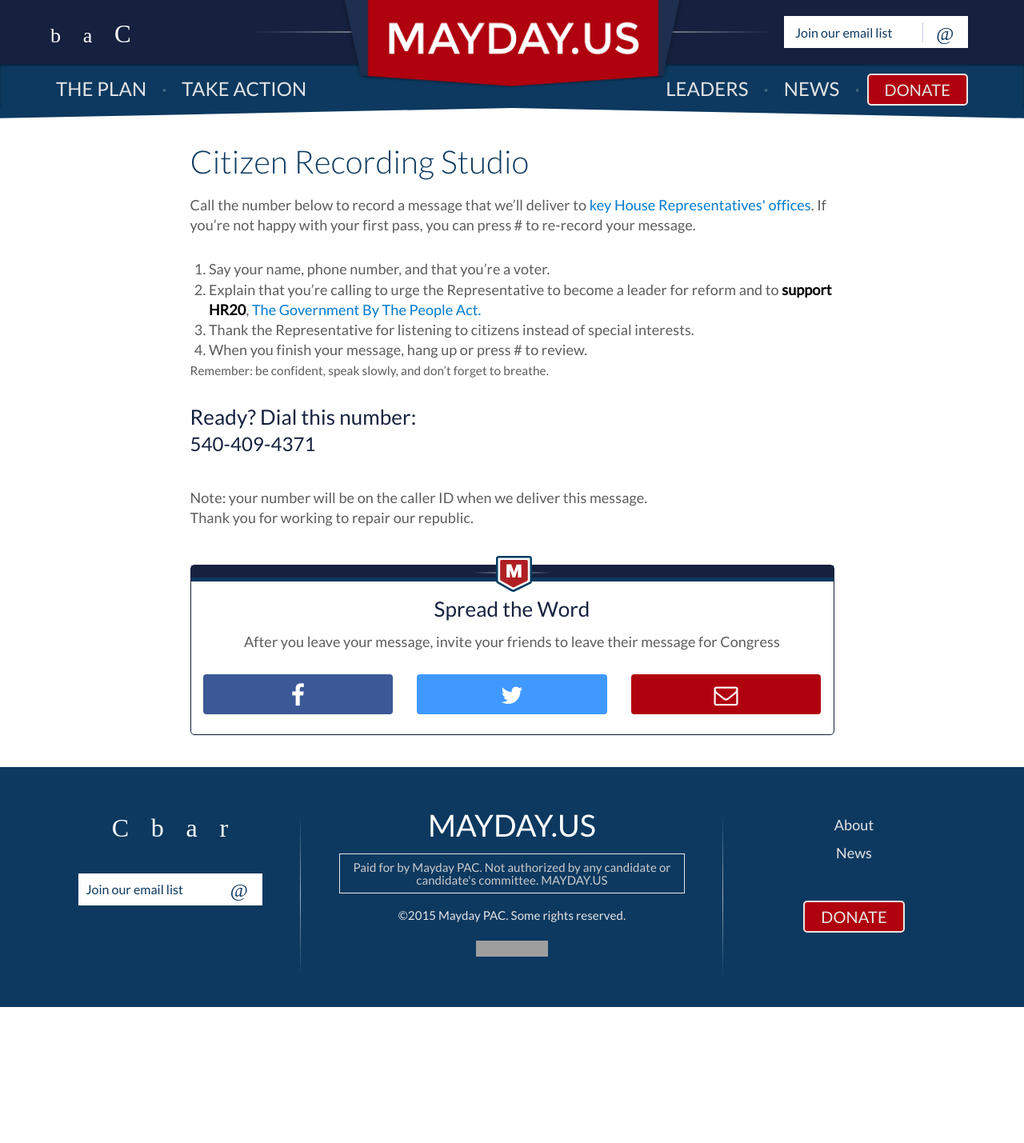
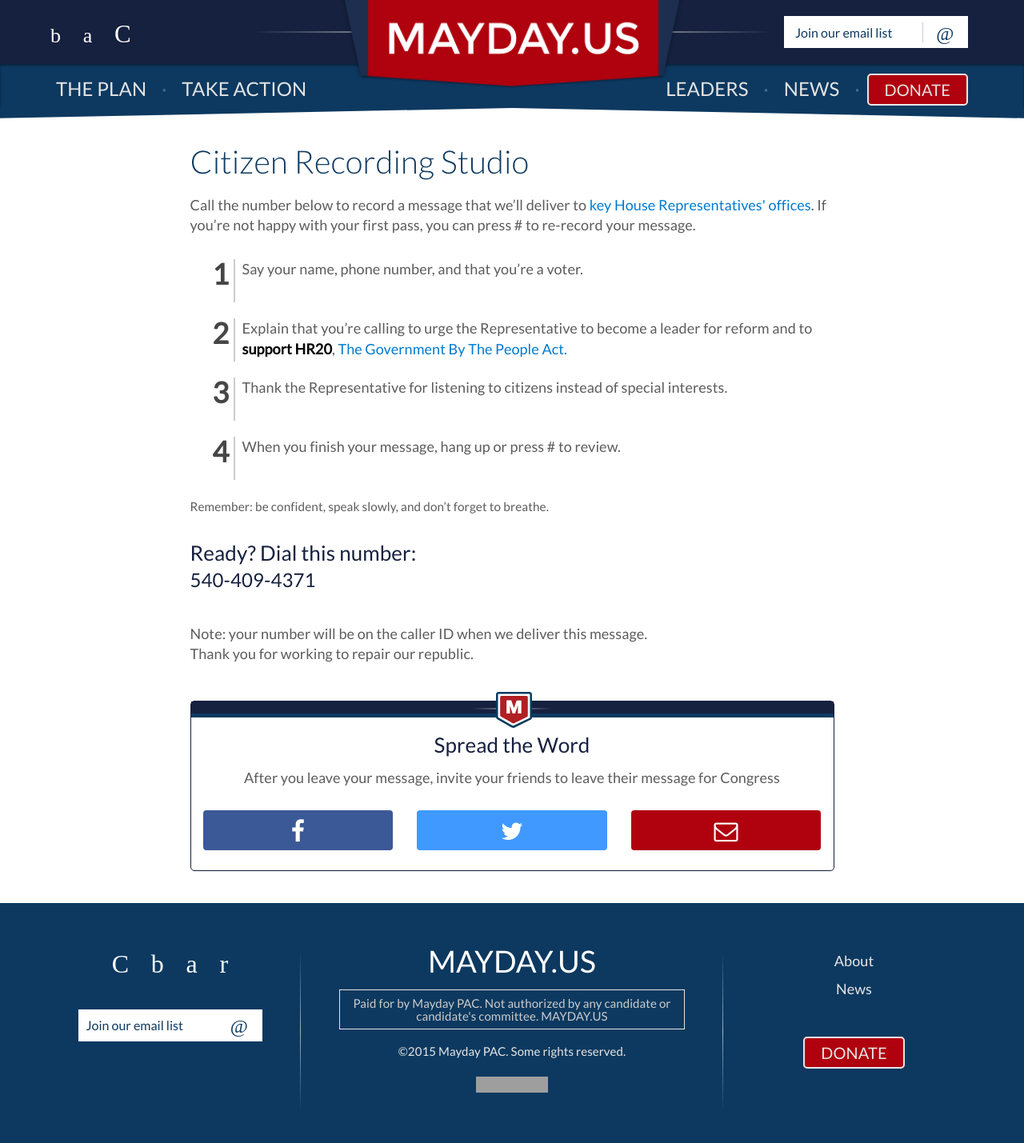
Before and after one commit to MayOneUS/mayday-2.0-frontend, a Jekyll site: the page built from campaigns/20150601_record.html, in a window 1280 px wide. Shown: the whole page at 80% size. Built offline with Jekyll 4.4.1, drawn with Linux system fonts in a browser that asks for light colours; nearby versions of some CDN libraries; some web fonts are replaced; before the commit the page ends 1259 px from its top, so only the background shows below that; grey boxes are pictures that could not be loaded.

```diff
--- a/record.html
+++ b/campaigns/20150601_record.html
@@ -22,7 +22,7 @@
       Call the number below to record a message that we’ll deliver to <a href="#" class="tooltip-prompt" data-toggle="tooltip" data-placement="top" title="The message will only go to Representatives who are thinking about supporting reform--not necessarily your own Representative.">key House Representatives' offices</a>. If you’re not happy with your first pass, you can press # to re-record your message.
 
       <div class="content-block">
-        <ol>
+        <ol class="simple-list small-list">
           <li>Say your name, phone number, and that you’re a voter.</li>
           <li>Explain that you’re calling to urge the Representative to become a leader for reform and to <span class="strong">support HR20</span>, <a href="http://www.repswith.us/reforms/government-by-the-people-act" target="_blank">The Government By The People Act.</a></li>
           <li>Thank the Representative for listening to citizens instead of special interests.</li>
```
